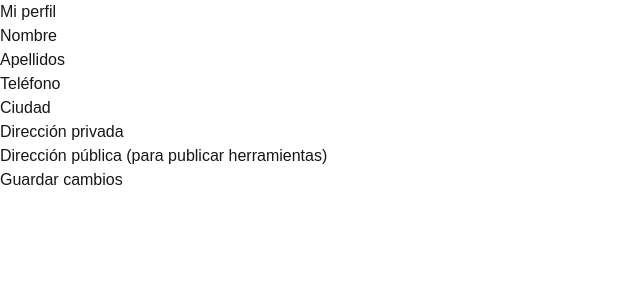
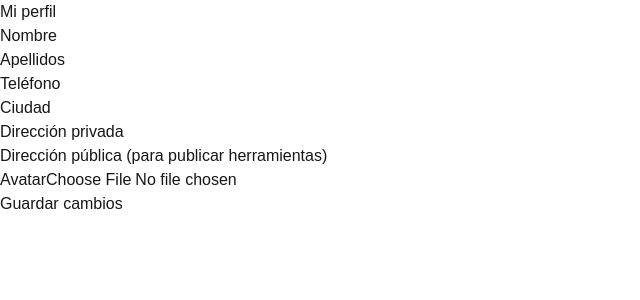
Before and after one commit to edgarbdn/Proyecto-final-DAW--Alquila-tu-herramienta, a Next.js app in the folder web/: page /perfil in a window 1280 px wide. Shown: the top 300 px of the page, without its empty margins (0-640 px from the left). Built offline with nearby package versions, Linux system fonts and the light colour scheme; no server answers.

Commit message:
feat: subida de avatar a Supabase Storage

```diff
--- a/web/src/app/perfil/page.tsx
+++ b/web/src/app/perfil/page.tsx
@@ -26,6 +26,7 @@ export default function PerfilPage() {
   const [loading, setLoading] = useState(false);
   const [error, setError] = useState("");
   const [success, setSuccess] = useState("");
+  const [avatarFile, setAvatarFile] = useState<File | null>(null);
 
   useEffect(() => {
     async function loadProfile() {
@@ -62,6 +63,40 @@ export default function PerfilPage() {
 
     loadProfile();
   }, []);
+
+  async function handleAvatarChange(e: React.ChangeEvent<HTMLInputElement>) {
+    const file = e.target.files?.[0];
+    if (!file) return;
+
+    setAvatarFile(file);
+
+    const supabase = createClient();
+    const {
+      data: { user },
+    } = await supabase.auth.getUser();
+    if (!user) return;
+
+    const extension = file.name.split(".").pop();
+    const fileName = `${user.id}/avatar.${extension}`;
+
+    const { error } = await supabase.storage
+      .from("avatars")
+      .upload(fileName, file, { upsert: true });
+
+    if (error) {
+      setError("Error al subir el avatar");
+      return;
+    }
+
+    const { data } = supabase.storage.from("avatars").getPublicUrl(fileName);
+
+    await supabase
+      .from("users")
+      .update({ avatar_url: data.publicUrl })
+      .eq("id", user.id);
+
+    setProfile((prev) => ({ ...prev, avatar_url: data.publicUrl }));
+  }
 
   async function handleSubmit(e: React.FormEvent) {
     e.preventDefault();
@@ -145,6 +180,19 @@ export default function PerfilPage() {
             onChange={handleChange}
           />
         </div>
+        <div>
+          <label>Avatar</label>
+          {profile.avatar_url && (
+            <img
+              src={profile.avatar_url}
+              alt="Avatar"
+              width={100}
+              height={100}
+              style={{ borderRadius: "50%" }}
+            />
+          )}
+          <input type="file" accept="image/*" onChange={handleAvatarChange} />
+        </div>
         {error && <p style={{ color: "red" }}>{error}</p>}
         {success && <p style={{ color: "green" }}>{success}</p>}
         <button type="submit" disabled={loading}>
```
